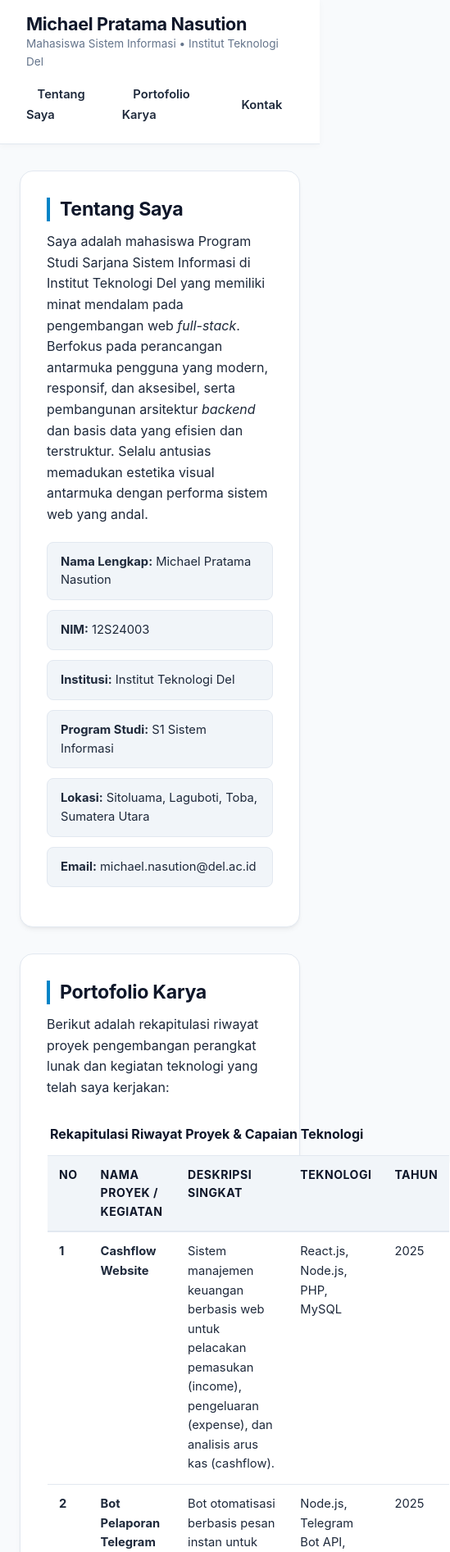
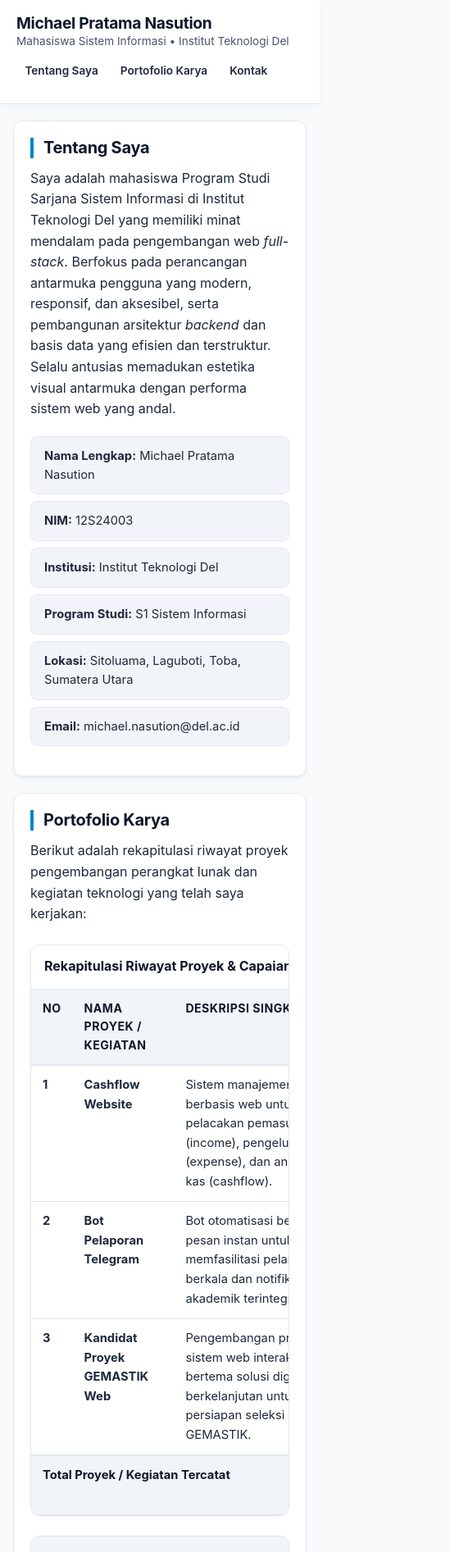
Before and after one commit to MichaelNasution/ppw-2026-week2-12S24003, a plain HTML site: page index.html in a window 390 px wide. Shown: the top 1893 px of the page at 82% size, 549 px wide, since content can reach past the window. Drawn offline with Linux system fonts and the light colour scheme.

Commit message:
feat: Menambahkan table responsive, dan layout untuk mobile

```diff
--- a/index.html
+++ b/index.html
@@ -55,8 +55,10 @@
         Berikut adalah rekapitulasi riwayat proyek pengembangan perangkat lunak dan kegiatan teknologi yang telah saya kerjakan:
       </p>
 
+      <!-- Pembungkus Tabel Responsif untuk Layar Mobile -->
+      <div class="table-responsive">
         <table>
-        <caption>Rekapitulasi Riwayat Proyek & Capaian Teknologi</caption>
+          <caption>Rekapitulasi Riwayat Proyek &amp; Capaian Teknologi</caption>
           <thead>
             <tr>
               <th scope="col">No</th>
@@ -96,6 +98,7 @@
             </tr>
           </tfoot>
         </table>
+      </div>
 
       <!-- Wadah Grid untuk Detail Proyek & Galeri Keahlian -->
       <div class="portfolio-grid">
--- a/style.css
+++ b/style.css
@@ -4,6 +4,7 @@
    Praktikum   : Minggu 02 - HTML5, CSS3, & Perancangan Antarmuka Web Modern
    Nama        : Michael Pratama Nasution
    NIM         : 12S24003
+   Standar     : WCAG 2.2 Level AA Accessibility & Responsive Web Design
    ========================================================================== */
 
 /* ==========================================================================
@@ -19,7 +20,7 @@
    2. Variabel Desain & Palet Warna (Aturan Harmonisasi 60-30-10)
    - 60% Warna Netral Dominan : Latar belakang (#f8fafc) & permukaan (#ffffff)
    - 30% Warna Teks & Struktur : Teks utama (#1e293b), heading (#0f172a), border (#e2e8f0)
-   - 10% Warna Aksen          : Tombol, tautan aktif, focus ring (#0284c7, #0369a1)
+   - 10% Warna Aksen          : Tombol aksi, tautan aktif, focus ring (#0284c7, #0369a1)
    ========================================================================== */
 :root {
   /* 60% - Warna Netral Dominan */
@@ -29,26 +30,26 @@
   --color-border: #e2e8f0;
   --color-border-hover: #cbd5e1;
 
-  /* 30% - Warna Teks & Tipografi */
+  /* 30% - Warna Teks & Tipografi (Kontras Tinggi Memenuhi WCAG 2.2 AA) */
   --color-text-main: #1e293b;
-  --color-text-muted: #64748b;
+  --color-text-muted: #475569;
   --color-heading: #0f172a;
 
   /* 10% - Warna Aksen Interaktif */
   --color-accent: #0284c7;
   --color-accent-hover: #0369a1;
   --color-accent-subtle: #e0f2fe;
-  --color-accent-focus: rgba(2, 132, 199, 0.2);
+  --color-accent-focus: rgba(2, 132, 199, 0.28);
 
   /* Status Warna */
   --color-success: #10b981;
-  --color-danger: #ef4444;
+  --color-danger: #b91c1c;
 
   /* Tipografi Dasar */
   --font-family-base: -apple-system, BlinkMacSystemFont, "Segoe UI", Roboto, "Helvetica Neue", Arial, sans-serif;
   --line-height-base: 1.6;
 
-  /* Sudut Membulat & Bayangan (Border Radius & Shadow) */
+  /* Sudut Membulat & Bayangan Halus */
   --radius-sm: 8px;
   --radius-md: 12px;
   --radius-lg: 16px;
@@ -58,7 +59,7 @@
 }
 
 /* ==========================================================================
-   3. Tipografi Dasar & Elemen Global
+   3. Tipografi Dasar & Pengaturan Elemen Global
    ========================================================================== */
 html {
   scroll-behavior: smooth;
@@ -73,7 +74,7 @@ body {
   -moz-osx-font-smoothing: grayscale;
 }
 
-/* Hierarki Heading */
+/* Hierarki Heading Jelas & Logis (h1 > h2 > h3) */
 h1, h2, h3, h4, h5, h6 {
   color: var(--color-heading);
   font-weight: 700;
@@ -81,7 +82,7 @@ h1, h2, h3, h4, h5, h6 {
 }
 
 h1 {
-  font-size: 1.5rem;
+  font-size: 1.45rem;
   letter-spacing: -0.3px;
 }
 
@@ -89,7 +90,6 @@ h2 {
   font-size: 1.45rem;
   letter-spacing: -0.3px;
   margin-bottom: 0.75rem;
-  color: var(--color-heading);
   border-left: 4px solid var(--color-accent);
   padding-left: 0.75rem;
 }
@@ -97,7 +97,6 @@ h2 {
 h3 {
   font-size: 1.15rem;
   margin-bottom: 0.5rem;
-  color: var(--color-heading);
 }
 
 p {
@@ -178,7 +177,7 @@ section {
   border-radius: var(--radius-lg);
   padding: 2rem;
   box-shadow: var(--shadow-md);
-  transition: transform 0.2s ease, box-shadow 0.2s ease;
+  transition: box-shadow 0.2s ease;
 }
 
 section:hover {
@@ -199,7 +198,7 @@ li {
   line-height: 1.55;
 }
 
-/* Identitas Akademik dalam Bentuk Kartu Grid Ringkas */
+/* Identitas Akademik dalam Bentuk Kartu Grid */
 .identitas-akademik {
   list-style: none;
   padding-left: 0;
@@ -219,17 +218,24 @@ li {
 }
 
 /* ==========================================================================
-   7. Styling Tabel Semantik
+   7. Styling Tabel Semantik & Wrapper Responsif
    ========================================================================== */
+.table-responsive {
+  width: 100%;
+  overflow-x: auto;
+  -webkit-overflow-scrolling: touch;
+  margin: 1.5rem 0;
+  border-radius: var(--radius-md);
+  border: 1px solid var(--color-border);
+  box-shadow: var(--shadow-sm);
+}
+
 table {
   width: 100%;
+  min-width: 620px;
   border-collapse: collapse;
-  margin: 1.5rem 0;
   font-size: 0.92rem;
   background-color: var(--color-surface);
-  border: 1px solid var(--color-border);
-  border-radius: var(--radius-md);
-  overflow: hidden;
 }
 
 caption {
@@ -237,8 +243,10 @@ caption {
   font-size: 1rem;
   color: var(--color-heading);
   text-align: left;
-  padding: 0.5rem 0.25rem 0.75rem 0.25rem;
+  padding: 0.85rem 1rem;
   caption-side: top;
+  background-color: var(--color-surface);
+  border-bottom: 1px solid var(--color-border);
 }
 
 thead {
@@ -318,7 +326,7 @@ tfoot td {
 }
 
 /* ==========================================================================
-   9. Formulir Interaktif & Aksesibilitas
+   9. Formulir Interaktif & Aksesibilitas (WCAG 2.2 AA)
    ========================================================================== */
 .contact-form {
   margin-top: 1.5rem;
@@ -429,6 +437,11 @@ small {
 
 .form-checkbox input[type="checkbox"] {
   margin-top: 3px;
+  accent-color: var(--color-accent);
+}
+
+.sub-fieldset input[type="radio"] {
+  accent-color: var(--color-accent);
 }
 
 .btn-submit {
@@ -513,3 +526,116 @@ footer nav a:focus-visible {
   color: var(--color-accent-hover);
   text-decoration: underline;
 }
+
+/* ==========================================================================
+   11. Desain Responsif (Media Query @media (max-width: 768px))
+   ========================================================================== */
+@media (max-width: 768px) {
+  /* Header & Navigasi Mobile */
+  header {
+    flex-direction: column;
+    align-items: flex-start;
+    padding: 1rem 1.25rem;
+    gap: 0.75rem;
+  }
+
+  .header-brand {
+    width: 100%;
+  }
+
+  .header-brand h1 {
+    font-size: 1.2rem;
+  }
+
+  header nav {
+    width: 100%;
+    overflow-x: auto;
+    -webkit-overflow-scrolling: touch;
+    padding-bottom: 0.25rem;
+  }
+
+  header nav ul {
+    width: 100%;
+    justify-content: flex-start;
+    gap: 0.4rem;
+  }
+
+  header nav a {
+    white-space: nowrap;
+    font-size: 0.85rem;
+    padding: 0.4rem 0.65rem;
+  }
+
+  /* Penyesuaian Spacing & Padding Section di Layar Kecil */
+  main {
+    margin: 1.25rem auto;
+    padding: 0 1rem;
+    gap: 1.25rem;
+  }
+
+  section {
+    padding: 1.25rem;
+    border-radius: var(--radius-md);
+  }
+
+  h1 {
+    font-size: 1.35rem;
+  }
+
+  h2 {
+    font-size: 1.25rem;
+  }
+
+  /* Grid Komponen Portofolio Menjadi 1 Kolom */
+  .portfolio-grid {
+    grid-template-columns: 1fr;
+    gap: 1.25rem;
+  }
+
+  .identitas-akademik {
+    grid-template-columns: 1fr;
+    gap: 0.5rem;
+  }
+
+  /* Penyesuaian Form di Ponsel */
+  fieldset {
+    padding: 1rem 0.85rem;
+  }
+
+  .sub-fieldset label {
+    display: flex;
+    margin-right: 0;
+    margin-bottom: 0.5rem;
+  }
+
+  .sub-fieldset label:last-child {
+    margin-bottom: 0;
+  }
+
+  /* Aside & Footer Mobile */
+  aside {
+    margin: 0 1rem 1.5rem 1rem;
+    padding: 1.25rem;
+    border-radius: var(--radius-md);
+  }
+
+  footer {
+    padding: 1.5rem 1rem 2.5rem 1rem;
+  }
+
+  footer nav ul {
+    gap: 1rem;
+  }
+}
+
+/* ==========================================================================
+   12. Aksesibilitas: Dukungan prefers-reduced-motion
+   ========================================================================== */
+@media (prefers-reduced-motion: reduce) {
+  *, *::before, *::after {
+    animation-duration: 0.01ms !important;
+    animation-iteration-count: 1 !important;
+    transition-duration: 0.01ms !important;
+    scroll-behavior: auto !important;
+  }
+}
```
Lines whose indentation alone changed are shown as unchanged.
